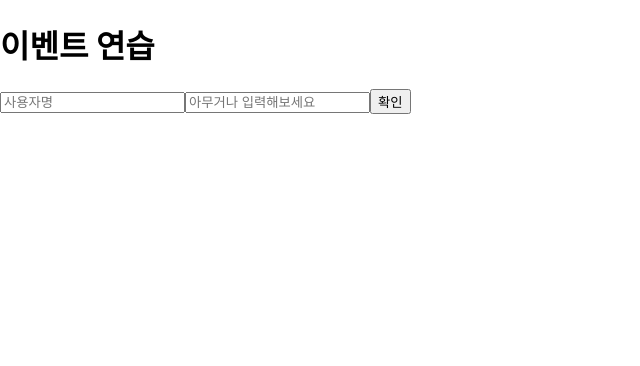
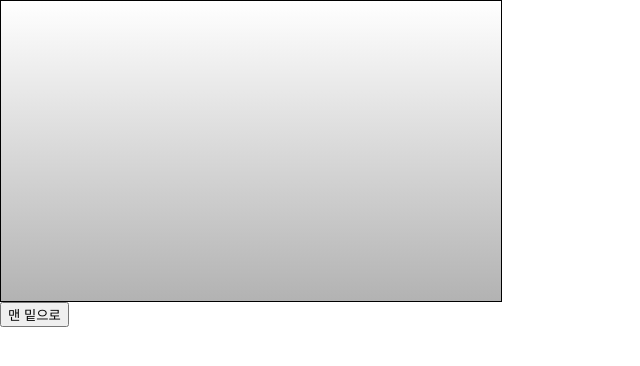
Before and after one commit to ReactBakSal/YoungHoon, a React (Create React App) app: page / in a window 1280 px wide. Shown: the top 366 px of the page, without its empty margins (0-640 px from the left). Built offline with nearby package versions, Linux system fonts and the light colour scheme.

Commit message:
컴포넌트 디렉토리 생성

```diff
--- a/src/App.js
+++ b/src/App.js
@@ -1,8 +1,17 @@
-import React from 'react';
-import EventPractice from './EventPractice';
+import React, {Component} from 'react';
+import ScrollBox from './components/ScrollBox';
 
-const App = () => {
-    return <EventPractice />;
-};
+class App extends Component {
+  render() {
+    return(
+      <div>
+      <ScrollBox ref={(ref)=> this.scrollBox = ref }/>
+      <button onClick= {()=> this.scrollBox.scrollToBottom()}>
+        맨 밑으로
+      </button>
+      </div>
+    );
+  }
+}
 
 export default App;
--- /dev/null
+++ b/src/components/ScrollBox.js
@@ -0,0 +1,38 @@
+import React, {Component} from 'react';
+
+class ScrollBox extends Component {
+    scrollToBottom = () =>{
+        const {scrollHeight, clientHeight} = this.box;
+        /* 앞 코드에는 비 구조화 할당 문법을 사용했습니다.
+        다음 코드와 같은 의미 입니다.
+        const scrollHeight = this.box.scrollHeight;
+        const clientHeight = this.box.clientHeight;
+         */
+        this.box.scrollTop = scrollHeight - clientHeight;
+    }
+    render() {
+        const style = {
+            border : '1px solid black',
+            height : '300px',
+            width : '500px',
+            overflow : 'auto',
+            position : 'relative'
+        };
+
+        const innerStyle = {
+            width : '100%',
+            height : '1000px',
+            background : 'linear-gradient(white, black)'
+        }
+
+        return (
+            <div
+                style ={style}
+                ref={(ref)=> {this.box = ref}}>
+                <div style={innerStyle}/>
+                </div>
+        );
+    }
+}
+
+export default ScrollBox;
```
Also changed, not shown: createRef.js (added, +19 -0 lines), src/components/ValidationSample.css (added, +7 -0 lines), src/components/ValidationSample.js (added, +40 -0 lines), src/components/Counter.js (renamed from src/Counter.js), src/components/EventPractice.js (renamed from src/EventPractice.js), src/components/MyComponent.js (renamed from src/MyComponent.js), src/components/Say.js (renamed from src/Say.js).
